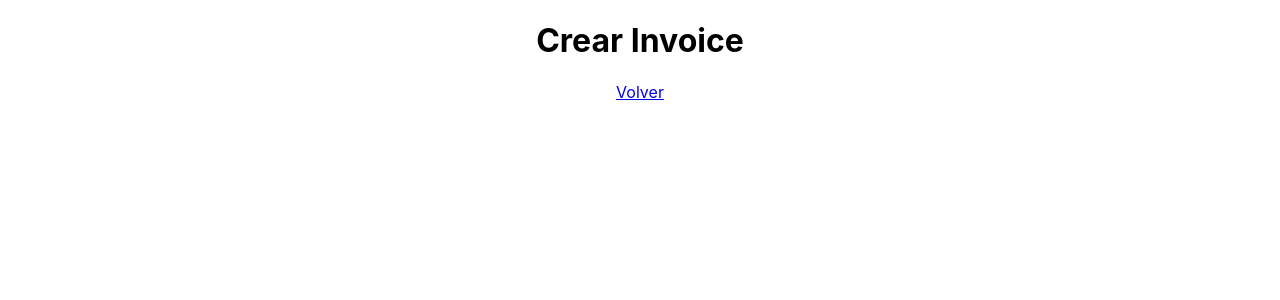
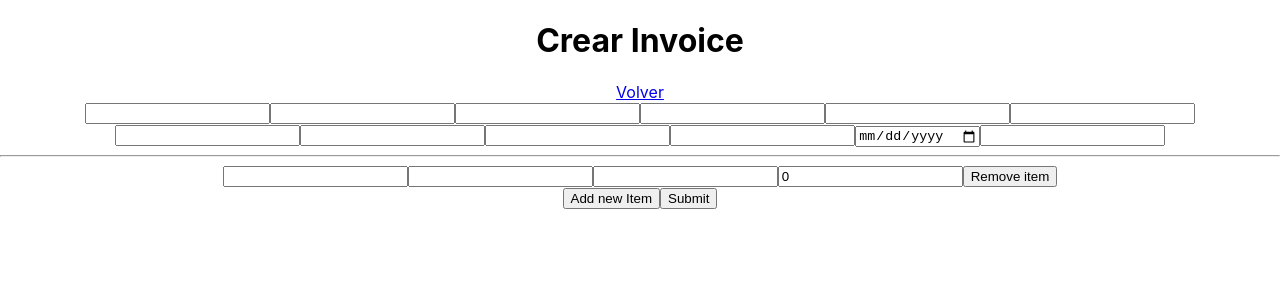
Before and after one commit to esteban-master/invoice-app-cra, a React (Create React App) app: page /invoice/new in a window 1280 px wide. Shown: the top 300 px of the page. Built offline with nearby package versions, Linux system fonts and the light colour scheme.

Commit message:
Form create invoice ready plus test

```diff
--- a/package.json
+++ b/package.json
@@ -3,6 +3,7 @@
   "version": "0.1.0",
   "private": true,
   "dependencies": {
+    "@hookform/resolvers": "^2.8.8",
     "@testing-library/jest-dom": "^5.14.1",
     "@testing-library/react": "^12.0.0",
     "@testing-library/user-event": "^13.2.1",
@@ -12,10 +13,12 @@
     "@types/react-dom": "^17.0.9",
     "react": "^17.0.2",
     "react-dom": "^17.0.2",
+    "react-hook-form": "^7.25.0",
     "react-router-dom": "^6.2.1",
     "react-scripts": "5.0.0",
     "typescript": "^4.4.2",
-    "web-vitals": "^2.1.0"
+    "web-vitals": "^2.1.0",
+    "yup": "^0.32.11"
   },
   "scripts": {
     "start": "react-scripts start",
--- a/src/Pages/CreateInvoice.tsx
+++ b/src/Pages/CreateInvoice.tsx
@@ -1,10 +1,13 @@
 import { Link } from "react-router-dom";
+import { FormCreateInvoice } from "../components/FormCreateInvoice";
 
 const CreateInvoice = () => {
   return (
     <div>
       <h1>Crear Invoice</h1>
       <Link to={"/"}>Volver</Link>
+
+      <FormCreateInvoice submit={(values) => console.log({ values })} />
     </div>
   );
 };
--- /dev/null
+++ b/src/components/FormCreateInvoice.tsx
@@ -0,0 +1,209 @@
+import {
+  useFieldArray,
+  useForm,
+  useWatch,
+  Control,
+  UseFormSetValue,
+} from "react-hook-form";
+import { yupResolver } from "@hookform/resolvers/yup";
+import * as Yup from "yup";
+import { Invoice } from "../interfaces";
+import { ReactNode, useEffect } from "react";
+
+const schema = Yup.object({
+  clientName: Yup.string().required("can't be empty"),
+  createdAt: Yup.string().required("can't be empty"),
+  description: Yup.string().required("can't be empty"),
+  paymentTerms: Yup.number().required("can't be empty"),
+  clientEmail: Yup.string()
+    .required("can't be empty")
+    .email("Please enter a valid email"),
+  senderAddress: Yup.object({
+    street: Yup.string().required("can't be empty"),
+    city: Yup.string().required("can't be empty"),
+    postCode: Yup.string().required("can't be empty"),
+    country: Yup.string().required("can't be empty"),
+  }),
+  clientAddress: Yup.object({
+    street: Yup.string().required("can't be empty"),
+    city: Yup.string().required("can't be empty"),
+    postCode: Yup.string().required("can't be empty"),
+    country: Yup.string().required("can't be empty"),
+  }),
+  items: Yup.array()
+    .min(1)
+    .of(
+      Yup.object({
+        name: Yup.string().required("can't be empty"),
+        quantity: Yup.number()
+          .typeError("should be a number")
+          .min(1, "minimum 1")
+          .required("can't be empty"),
+        price: Yup.number()
+          .typeError("should be a number")
+          .required("can't be empty"),
+        total: Yup.number().required("can't be empty"),
+      })
+    ),
+});
+
+type Props = {
+  submit: (values: any) => void;
+};
+
+export const FormCreateInvoice = ({ submit }: Props) => {
+  const { register, handleSubmit, setValue, control } = useForm<Invoice>({
+    mode: "onBlur",
+    resolver: yupResolver(schema),
+    defaultValues: {
+      paymentTerms: 1,
+      items: [{ name: "", price: "", quantity: "", total: "" }],
+    },
+  });
+
+  const fieldArray = useFieldArray({
+    control,
+    name: "items",
+  });
+
+  function submitForm(values: Invoice) {
+    const itemsFieldToNumbers = values.items.map((item) => ({
+      name: item.name,
+      price: Number(item.price),
+      quantity: Number(item.quantity),
+      total: Number(item.price) * Number(item.quantity),
+    }));
+    const newInvoice = {
+      ...values,
+      items: itemsFieldToNumbers,
+      id: "RT3080",
+      paymentDue: "2021-08-19",
+      status: "paid",
+      total: itemsFieldToNumbers.reduce((acc, item) => {
+        return acc + item.total;
+      }, 0),
+    };
+    submit(newInvoice);
+  }
+
+  return (
+    <div>
+      <form onSubmit={handleSubmit(submitForm)}>
+        <input
+          type={"text"}
+          id="street"
+          aria-label="Sender Street"
+          {...register("senderAddress.street")}
+        />
+
+        <input aria-label="Sender City" {...register("senderAddress.city")} />
+        <input
+          aria-label="Sender PostCode"
+          {...register("senderAddress.postCode")}
+        />
+        <input
+          aria-label="Sender Country"
+          {...register("senderAddress.country")}
+        />
+
+        <input aria-label="Client Name" {...register("clientName")} />
+        <input
+          aria-label="Client Email"
+          type="email"
+          {...register("clientEmail")}
+        />
+
+        <input
+          aria-label="Client Street"
+          {...register("clientAddress.street")}
+        />
+        <input aria-label="Client City" {...register("clientAddress.city")} />
+        <input
+          aria-label="Client PostCode"
+          {...register("clientAddress.postCode")}
+        />
+        <input
+          aria-label="Client Country"
+          {...register("clientAddress.country")}
+        />
+
+        <input aria-label="CreatedAt" type="date" {...register("createdAt")} />
+        <input aria-label="Description" {...register("description")} />
+
+        <hr />
+        {fieldArray.fields.map((field, index) => (
+          <div key={index}>
+            <input
+              type="text"
+              aria-label={`item.${index}.name`}
+              {...register(`items.${index}.name`)}
+            />
+            <input
+              type="number"
+              aria-label={`item.${index}.quantity`}
+              {...register(`items.${index}.quantity`)}
+            />
+            <input
+              type="number"
+              aria-label={`item.${index}.price`}
+              {...register(`items.${index}.price`)}
+            />
+            <TotalInput
+              index={index}
+              control={control}
+              setValue={setValue}
+              input={() => {
+                return (
+                  <>
+                    <input type="text" {...register(`items.${index}.total`)} />
+                  </>
+                );
+              }}
+            />
+            <button onClick={() => fieldArray.remove(index)}>
+              Remove item
+            </button>
+          </div>
+        ))}
+        <button
+          onClick={() =>
+            fieldArray.append({
+              name: "",
+              quantity: 0,
+              price: 0,
+              total: 0,
+            })
+          }
+        >
+          Add new Item
+        </button>
+        <button type="submit">Submit</button>
+      </form>
+    </div>
+  );
+};
+
+const TotalInput = ({
+  index,
+  control,
+  setValue,
+  input,
+}: {
+  index: number;
+  control: Control<Invoice>;
+  setValue: UseFormSetValue<Invoice>;
+  input: () => ReactNode;
+}) => {
+  const watch = useWatch({
+    control,
+    name: `items.${index}`,
+  });
+
+  useEffect(() => {
+    setValue(
+      `items.${index}.total`,
+      Number(Number(watch.price) * Number(watch.quantity))
+    );
+  }, [watch.price, watch.quantity, index, setValue]);
+  return <>{input()}</>;
+};
```
Also changed, not shown: 2 other files (tests, documents, lock files or other folders).
